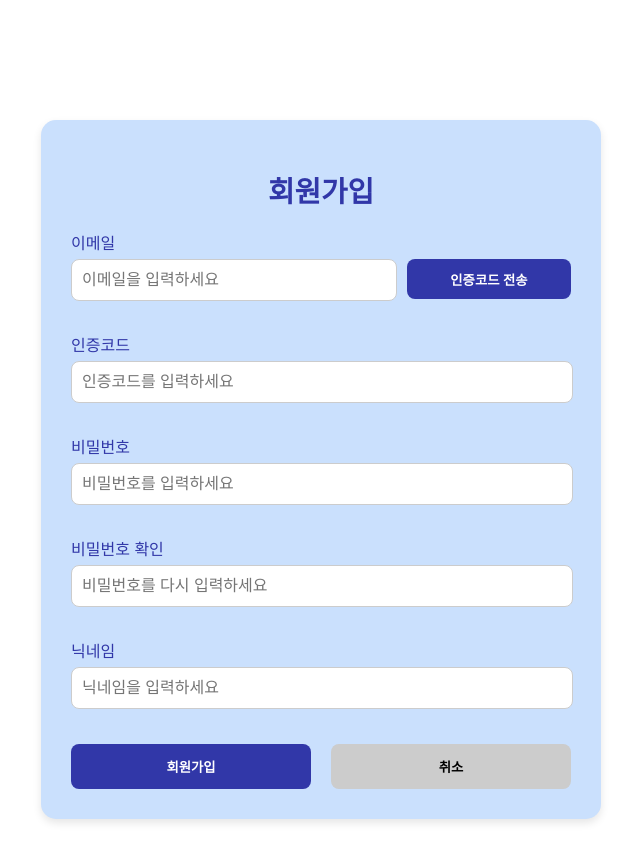
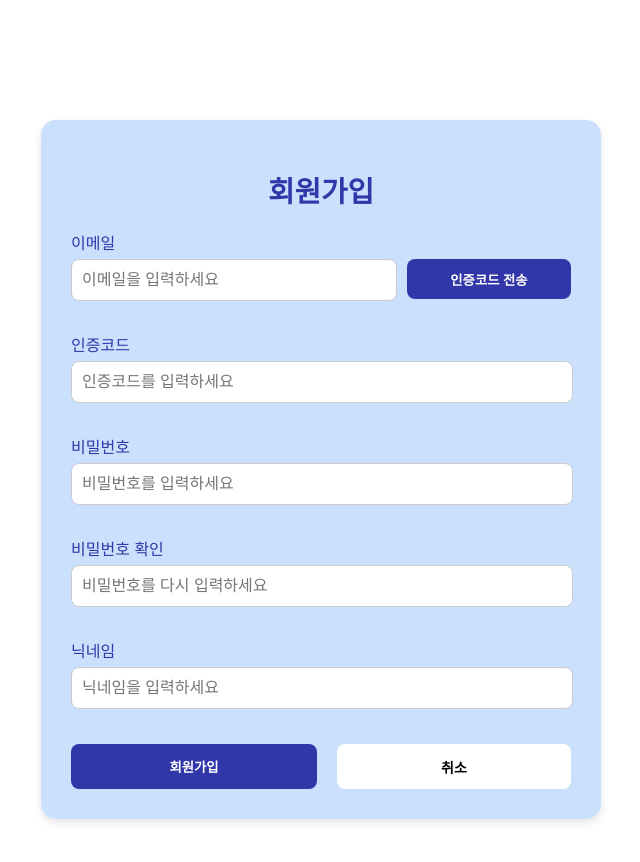
Before and after one commit to hgb926/asset-management, a React (Create React App) app: page /signup in a window 1280 px wide. Shown: the top 862 px of the page, without its empty margins (319-959 px from the left). Built offline with nearby package versions, Linux system fonts and the light colour scheme.

Commit message:
[Design] 회원가입 Form 2차 디자인
Link태그로 변경 및 여백 조정

```diff
--- a/public/index.html
+++ b/public/index.html
@@ -2,7 +2,7 @@
 <html lang="ko">
   <head>
     <meta charset="utf-8" />
-    <link rel="icon" href="%PUBLIC_URL%/favicon.ico" />
+    <link rel="icon" href="./logo192.png" />
     <meta name="viewport" content="width=device-width, initial-scale=1" />
     <meta name="theme-color" content="#000000" />
     <meta
--- a/src/components/auth/signup/SignUp.js
+++ b/src/components/auth/signup/SignUp.js
@@ -1,5 +1,6 @@
 import React from 'react';
 import styles from '../../../styles/auth/SignUp.module.scss';
+import {Link} from "react-router-dom";
 
 const SignUp = () => {
     return (
@@ -22,7 +23,7 @@ const SignUp = () => {
             </div>
             <div className={styles.flex}>
                 <button className={styles.submitButton}>회원가입</button>
-                <button className={styles.cancelButton}>취소</button>
+                <Link to={'/login'} className={styles.cancelButton}>취소</Link>
             </div>
         </div>
     );
--- a/src/styles/auth/SignUp.module.scss
+++ b/src/styles/auth/SignUp.module.scss
@@ -90,7 +90,7 @@
     .cancelButton {
       flex: 1;
       height: 45px;
-      background-color: #ccc;
+      background-color: white;
       color: black;
       font-weight: bold;
       border-radius: 8px;
@@ -98,9 +98,14 @@
       cursor: pointer;
       margin-left: 10px;
       transition: 0.3s;
+      text-decoration: none;
+      display: flex;
+      justify-content: center;
+      align-items: center;
+      font-size: 14px;
 
       &:hover {
-        background-color: #999;
+        background-color: #dcdcdc;
       }
     }
   }
```
